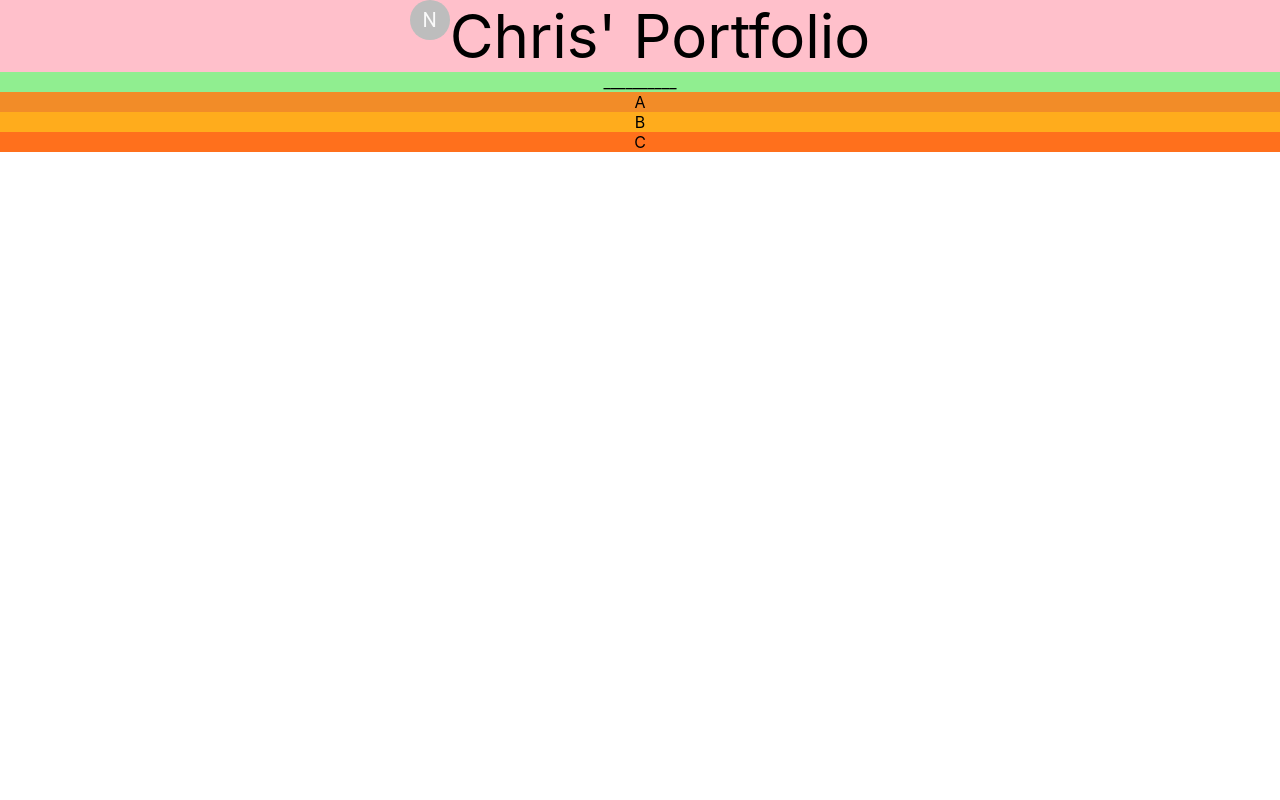
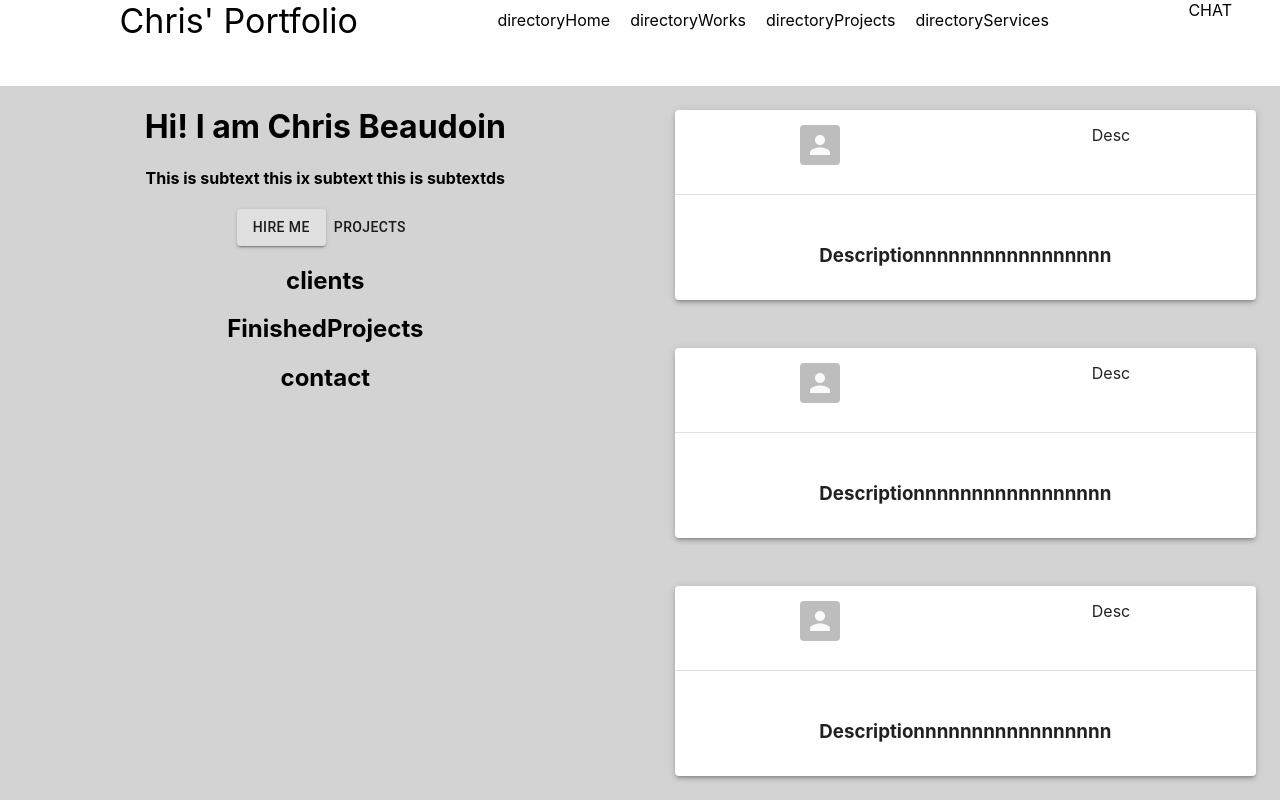
Before and after one commit to cee8/portfolio, a React (Create React App) app: page / in a window 1280 px wide. Built offline with nearby package versions, Linux system fonts and the light colour scheme.

Commit message:
Changed grid layout and added content to left panel.

```diff
--- a/src/pages/Homepage.tsx
+++ b/src/pages/Homepage.tsx
@@ -1,50 +1,132 @@
 import React from 'react'
 import { makeStyles } from '@material-ui/core/styles'
 import Avatar from '@material-ui/core/Avatar'
+import Paper from '@material-ui/core/Paper'
+import Divider from '@material-ui/core/Divider'
+// import Chip from '@mui/material/Chip'
+import Button from '@material-ui/core/Button'
+// import AssignmentIcon from '@material-ui/icons/Assignment'
 
 const useStyles = makeStyles(
   theme => ({
     root: {
-      backgroundColor: 'lightgreen',
-      display: 'flex',
-      justifyContent: 'center',
-      flexDirection: 'column',
+      backgroundColor: 'lightgray',
+      display: 'grid',
+      gridTemplateAreas: `
+      'header header'
+      'leftpan rightpan'
+      'bottomleftpan rightpan'
+      `,
+      height: '100vh',
+      width: '100vw',
     },
 
     header: {
-      backgroundColor: 'pink',
+      // height: '10vh',
+      gridArea: 'header',
+      backgroundColor: 'white',
       display: 'flex',
-      justifyContent: 'center',
+      justifyContent: 'space-between',
+      paddingRight: '3rem',
       flexDirection: 'row',
     },
 
     avatarContainer: {},
 
-    chrisAvatar: {},
+    rounded: {},
+
+    // chrisAvatar:
 
     title: {
-      fontSize: theme.typography.h2.fontSize,
+      fontSize: theme.typography.h4.fontSize,
     },
+
+    directory: {
+      display: 'flex',
+      justifyContent: 'space-evenly',
+      padding: '10px',
+    },
+
+    directoryHome: {
+      paddingInline: '10px',
+    },
+
+    directoryWorks: {
+      paddingInline: '10px',
+    },
+
+    directoryProjects: {
+      paddingInline: '10px',
+    },
+
+    directoryServices: {
+      paddingInline: '10px',
+    },
+
+    chatBox: {},
+
+    introBox: {},
+
+    introChip: {},
+
+    introText: {},
+
+    subText: {},
+
+    hireMe: {},
+
+    projects: {},
+
+    clients: {},
+
+    FinishedProjects: {},
+
+    contact: {},
 
     divider: {},
 
     content: {
+      gridArea: 'rightpan',
       display: 'flex',
       flexDirection: 'column',
       justifyContent: 'center',
     },
 
-    projectOne: {
-      backgroundColor: 'rgb(242, 140, 40)',
+    cardContentAbove: {
+      display: 'flex',
+      flexDirection: 'row',
+      justifyContent: 'space-around',
     },
 
-    projectTwo: {
-      backgroundColor: 'rgb(255, 172, 28)',
+    project: {
+      height: '80%',
+      backgroundColor: 'white',
+      minHeight: theme.spacing(20),
+      margin: theme.spacing(3),
+      display: 'flex',
+      flexDirection: 'column',
+      justifyContent: 'space-around',
     },
 
-    projectThree: {
-      backgroundColor: 'rgb(255, 112, 28)',
-    },
+    // projectTwo: {
+    //   backgroundColor: 'rgb(255, 172, 28)',
+    //   minHeight: theme.spacing(20),
+    //   margin: theme.spacing(3),
+    //   display: 'flex',
+    //   justifyContent: 'space-around',
+    // },
+
+    // projectThree: {
+    //   backgroundColor: 'rgb(255, 112, 28)',
+    //   minHeight: theme.spacing(20),
+    //   margin: theme.spacing(3),
+    //   display: 'flex',
+    //   justifyContent: 'space-around',
+    // },
+
+    contentImage: {},
+
+    contentDescription: {},
   }),
   { name: 'Homepage' }
 )
@@ -55,15 +137,65 @@ export const Homepage = () => {
     <div className={classes.root}>
       <div className={classes.header}>
         <div className={classes.avatarContainer}>
-          <Avatar className={classes.chrisAvatar}>N</Avatar>
+          {/* <Avatar className={classes.chrisAvatar}>CB</Avatar> */}
         </div>
         <div className={classes.title}>Chris' Portfolio</div>
+        <div className={classes.directory}>
+          <div className={classes.directoryHome}>directoryHome</div>
+          <div className={classes.directoryWorks}>directoryWorks</div>
+          <div className={classes.directoryProjects}>directoryProjects</div>
+          <div className={classes.directoryServices}>directoryServices</div>
+        </div>
+        <div className={classes.chatBox}>CHAT</div>
       </div>
-      <div className={classes.divider}>__________</div>
+      <div className={classes.introBox}>
+        {/* <Chip className={classes.introChip} label="Chip Filled" /> */}
+        <h1 className={classes.introText}>Hi! I am Chris Beaudoin</h1>
+        <h4 className={classes.subText}>This is subtext this ix subtext this is subtextds</h4>
+        <Button className={classes.hireMe} variant="contained">
+          Hire me
+        </Button>
+        <Button className={classes.projects}>Projects</Button>
+        <h2 className={classes.clients}>clients</h2>
+        <h2 className={classes.FinishedProjects}>FinishedProjects</h2>
+        <h2 className={classes.contact}>contact</h2>
+      </div>
+      {/* <hr /> */}
+      {/* <Divider /> */}
       <div className={classes.content}>
-        <div className={classes.projectOne}>A</div>
-        <div className={classes.projectTwo}>B</div>
-        <div className={classes.projectThree}>C</div>
+        <Paper elevation={3} className={classes.project}>
+          <div className={classes.cardContentAbove}>
+            {/* <div className={classes.contentImage}>IMAGE</div> */}
+            <Avatar variant="rounded" className={classes.rounded}>
+              {/* <AssignmentIcon /> */}
+            </Avatar>
+            <div className={classes.contentDescription}>Desc</div>
+          </div>
+          <Divider />
+          <h3>Descriptionnnnnnnnnnnnnnnnn</h3>
+        </Paper>
+        <Paper elevation={3} className={classes.project}>
+          <div className={classes.cardContentAbove}>
+            {/* <div className={classes.contentImage}>IMAGE</div> */}
+            <Avatar variant="rounded" className={classes.rounded}>
+              {/* <AssignmentIcon /> */}
+            </Avatar>
+            <div className={classes.contentDescription}>Desc</div>
+          </div>
+          <Divider />
+          <h3> Descriptionnnnnnnnnnnnnnnnn</h3>
+        </Paper>
+        <Paper elevation={3} className={classes.project}>
+          <div className={classes.cardContentAbove}>
+            {/* <div className={classes.contentImage}>IMAGE</div> */}
+            <Avatar variant="rounded" className={classes.rounded}>
+              {/* <AssignmentIcon /> */}
+            </Avatar>
+            <div className={classes.contentDescription}>Desc</div>
+          </div>
+          <Divider />
+          <h3>Descriptionnnnnnnnnnnnnnnnn</h3>
+        </Paper>
       </div>
     </div>
   )
```
